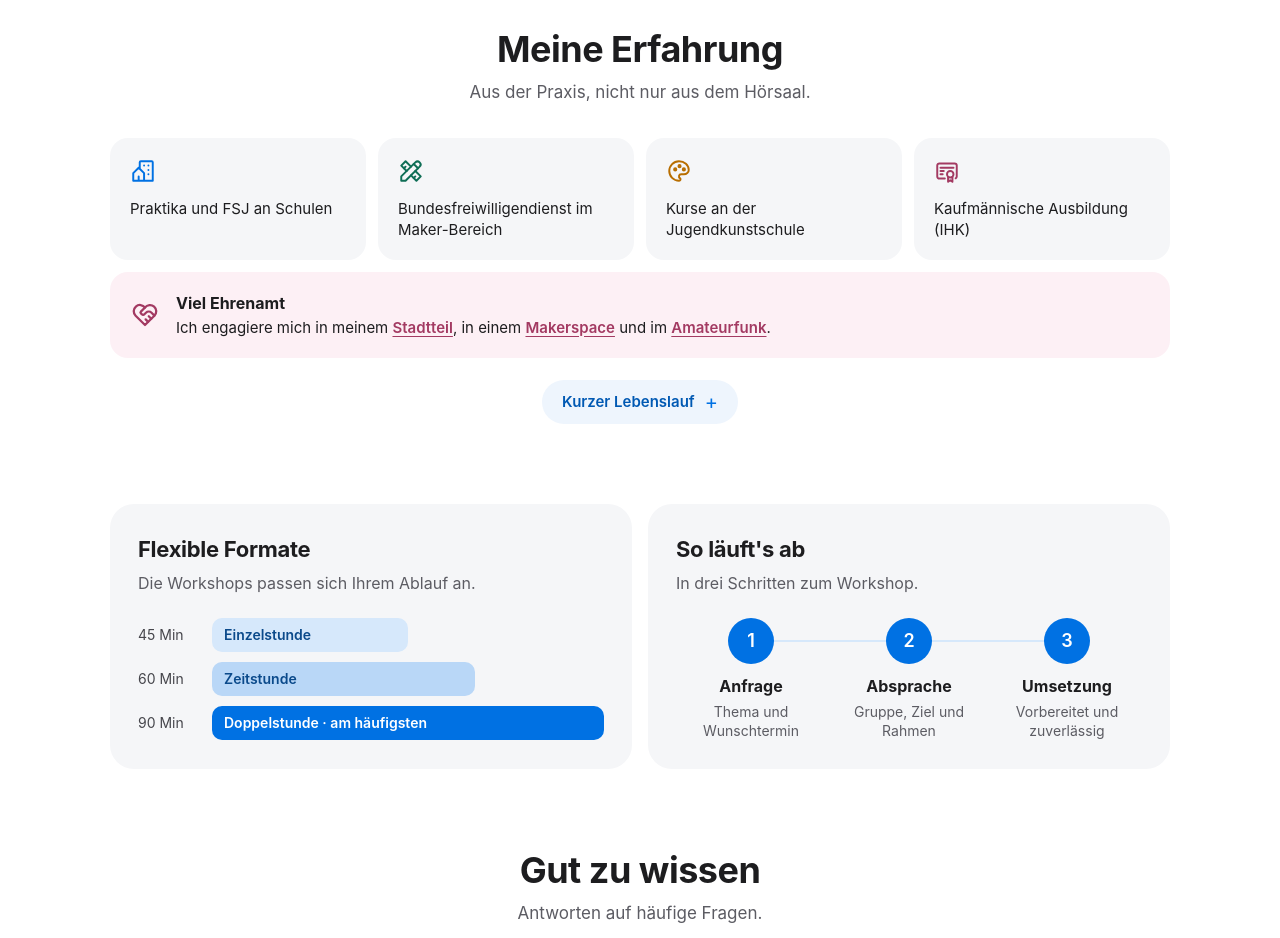
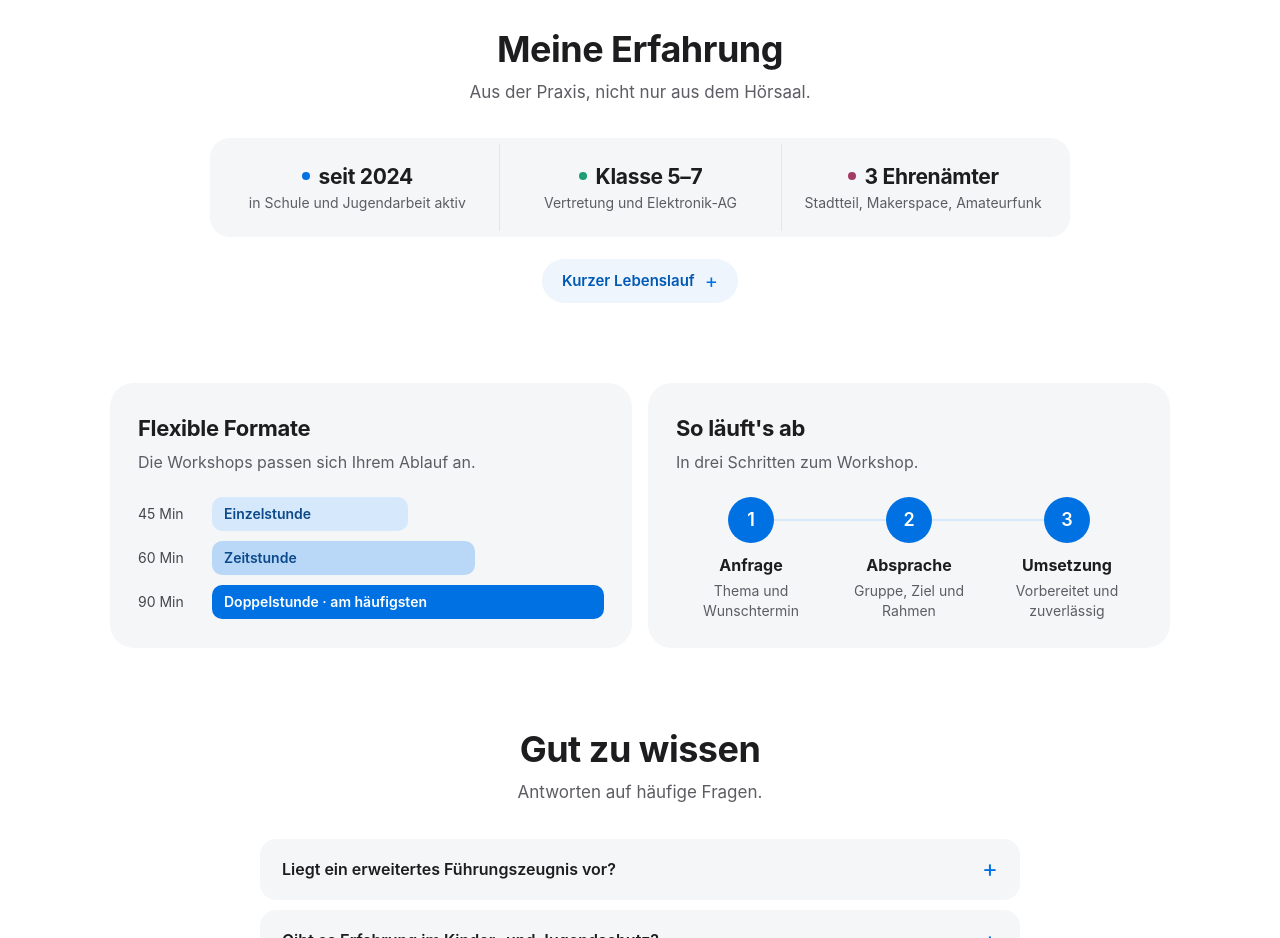
Before and after one commit to CarlRemmes/CarlRemmes.github.io, a plain HTML site: page index.html in a window 1280 px wide. Shown: the part 1520-2458 px from the top of the page. Drawn offline with Linux system fonts and the light colour scheme.

Commit message:
Erfahrung: doppelte Kacheln durch drei kurze Eckdaten ersetzt (#11)
Claude-Session: https://claude.ai/code/session_01Vhi69EVEANF59jMC9kw6M2

Co-authored-by: Claude <noreply@anthropic.com>

```diff
--- a/index.html
+++ b/index.html
@@ -17,7 +17,7 @@
 <meta name="twitter:card" content="summary_large_image">
 <link rel="icon" href="favicon.svg" type="image/svg+xml">
 <link rel="apple-touch-icon" href="apple-touch-icon.png">
-<link rel="stylesheet" href="style.css?v=a6f71449">
+<link rel="stylesheet" href="style.css?v=3162fd35">
 <script type="application/ld+json">
 {"@context":"https://schema.org","@type":"Person","name":"Carl Remmes","url":"https://carlremmes.com/","email":"mailto:business@carlremmes.com","description":"Lehramtsstudent und freier Workshop-Anbieter für Technik, Informatik und Vielfalt in Rheine, Münster und Umgebung.","knowsAbout":["Löten","Informatik","3D-Druck","Vielfalt und Diversität","Making","Nachhilfe"]}
 </script>
@@ -103,12 +103,10 @@
   <section class="wrap">
     <h2>Meine Erfahrung</h2>
     <p class="lead">Aus der Praxis, nicht nur aus dem Hörsaal.</p>
-    <div class="grid4">
-      <div class="exp"><span style="color:var(--blue)"><svg class="i" aria-hidden="true"xmlns="http://www.w3.org/2000/svg"viewBox="0 0 24 24"fill="none"stroke="currentColor"stroke-width="2"stroke-linecap="round"stroke-linejoin="round"><path stroke="none" d="M0 0h24v24H0z" fill="none"/><path d="M8 9l5 5v7h-5v-4m0 4h-5v-7l5 -5m1 1v-6a1 1 0 0 1 1 -1h10a1 1 0 0 1 1 1v17h-8" /><path d="M13 7l0 .01" /><path d="M17 7l0 .01" /><path d="M17 11l0 .01" /><path d="M17 15l0 .01" /></svg></span><p>Praktika und FSJ an Schulen</p></div>
-      <div class="exp"><span style="color:var(--green-dark)"><svg class="i" aria-hidden="true"xmlns="http://www.w3.org/2000/svg"viewBox="0 0 24 24"fill="none"stroke="currentColor"stroke-width="2"stroke-linecap="round"stroke-linejoin="round"><path stroke="none" d="M0 0h24v24H0z" fill="none"/><path d="M3 21h4l13 -13a1.5 1.5 0 0 0 -4 -4l-13 13v4" /><path d="M14.5 5.5l4 4" /><path d="M12 8l-5 -5l-4 4l5 5" /><path d="M7 8l-1.5 1.5" /><path d="M16 12l5 5l-4 4l-5 -5" /><path d="M16 17l-1.5 1.5" /></svg></span><p>Bundesfreiwilligendienst im Maker-Bereich</p></div>
-      <div class="exp"><span style="color:var(--amber-dark)"><svg class="i" aria-hidden="true"xmlns="http://www.w3.org/2000/svg"viewBox="0 0 24 24"fill="none"stroke="currentColor"stroke-width="2"stroke-linecap="round"stroke-linejoin="round"><path stroke="none" d="M0 0h24v24H0z" fill="none"/><path d="M12 21a9 9 0 0 1 0 -18c4.97 0 9 3.582 9 8c0 1.06 -.474 2.078 -1.318 2.828c-.844 .75 -1.989 1.172 -3.182 1.172h-2.5a2 2 0 0 0 -1 3.75a1.3 1.3 0 0 1 -1 2.25" /><path d="M8.5 10.5m-1 0a1 1 0 1 0 2 0a1 1 0 1 0 -2 0" /><path d="M12.5 7.5m-1 0a1 1 0 1 0 2 0a1 1 0 1 0 -2 0" /><path d="M16.5 10.5m-1 0a1 1 0 1 0 2 0a1 1 0 1 0 -2 0" /></svg></span><p>Kurse an der Jugendkunstschule</p></div>
-      <div class="exp"><span style="color:var(--pink-dark)"><svg class="i" aria-hidden="true"xmlns="http://www.w3.org/2000/svg"viewBox="0 0 24 24"fill="none"stroke="currentColor"stroke-width="2"stroke-linecap="round"stroke-linejoin="round"><path stroke="none" d="M0 0h24v24H0z" fill="none"/><path d="M15 15m-3 0a3 3 0 1 0 6 0a3 3 0 1 0 -6 0" /><path d="M13 17.5v4.5l2 -1.5l2 1.5v-4.5" /><path d="M10 19h-5a2 2 0 0 1 -2 -2v-10c0 -1.1 .9 -2 2 -2h14a2 2 0 0 1 2 2v10a2 2 0 0 1 -1 1.73" /><path d="M6 9l12 0" /><path d="M6 12l3 0" /><path d="M6 15l2 0" /></svg></span><p>Kaufmännische Ausbildung (IHK)</p></div>
-      <div class="exp wide"><svg class="i" aria-hidden="true"xmlns="http://www.w3.org/2000/svg"viewBox="0 0 24 24"fill="none"stroke="currentColor"stroke-width="2"stroke-linecap="round"stroke-linejoin="round"><path stroke="none" d="M0 0h24v24H0z" fill="none"/><path d="M19.5 12.572l-7.5 7.428l-7.5 -7.428a5 5 0 1 1 7.5 -6.566a5 5 0 1 1 7.5 6.572" /><path d="M12 6l-3.293 3.293a1 1 0 0 0 0 1.414l.543 .543c.69 .69 1.81 .69 2.5 0l1 -1a3.182 3.182 0 0 1 4.5 0l2.25 2.25" /><path d="M12.5 15.5l2 2" /><path d="M15 13l2 2" /></svg><p><b>Viel Ehrenamt</b>Ich engagiere mich in meinem <a href="https://schotthock.com" target="_blank" rel="noopener">Stadtteil</a>, in einem <a href="https://artandtech.space" target="_blank" rel="noopener">Makerspace</a> und im <a href="https://darc.de/n16" target="_blank" rel="noopener">Amateurfunk</a>.</p></div>
+    <div class="stats">
+      <div class="stat" style="--c:var(--blue)"><b>seit 2024</b><span>in Schule und Jugendarbeit aktiv</span></div>
+      <div class="stat" style="--c:var(--green)"><b>Klasse 5–7</b><span>Vertretung und Elektronik-AG</span></div>
+      <div class="stat" style="--c:var(--pink-dark)"><b>3 Ehrenämter</b><span>Stadtteil, Makerspace, Amateurfunk</span></div>
     </div>
     <details class="cv">
       <summary>Kurzer Lebenslauf</summary>
@@ -131,7 +129,6 @@
       </div>
     </details>
   </section>
-
 
   <section id="formate" class="wrap">
     <div class="split">
--- a/style.css
+++ b/style.css
@@ -78,12 +78,13 @@ h2{font-size:clamp(26px,3.4vw,36px);letter-spacing:-.5px;line-height:1.2;margin:
 @media (max-width:900px){.grid3{grid-template-columns:1fr}}
 
 /* Erfahrung */
-.grid4{display:grid;grid-template-columns:repeat(4,minmax(0,1fr));gap:12px}
-.exp{background:var(--gray-50);border-radius:18px;padding:20px}
-.exp .i{font-size:26px}
-.exp p{margin:10px 0 0;font-size:15px;line-height:1.4}
-@media (max-width:900px){.grid4{grid-template-columns:repeat(2,minmax(0,1fr))}}
-@media (max-width:560px){.grid4{grid-template-columns:1fr;gap:10px}.exp{display:flex;align-items:center;gap:14px;padding:16px 18px}.exp p{margin:0}.exp .i{flex-shrink:0}}
+.stats{display:grid;grid-template-columns:repeat(3,minmax(0,1fr));max-width:860px;margin:0 auto;background:var(--gray-50);border-radius:20px;padding:6px}
+.stat{padding:18px 16px;text-align:center}
+.stat+.stat{border-left:1px solid #E3E5EA}
+.stat b{display:inline-flex;align-items:center;gap:9px;font-size:clamp(18px,2vw,21px);letter-spacing:-.3px;line-height:1.2;color:var(--text)}
+.stat b::before{content:"";width:8px;height:8px;border-radius:50%;background:var(--c)}
+.stat span{display:block;margin-top:4px;color:var(--text-3);font-size:14px;line-height:1.4}
+@media (max-width:720px){.stats{grid-template-columns:1fr;padding:2px 18px}.stat{padding:14px 4px}.stat+.stat{border-left:0;border-top:1px solid #E3E5EA}}
 
 /* Formate und Ablauf */
 .split{display:grid;grid-template-columns:1fr 1fr;gap:16px}
@@ -121,12 +122,6 @@ details p{margin:0;padding:0 22px 18px;color:var(--text-2)}
 footer a{color:var(--text-3);margin:0 2px;display:inline-block;padding:12px 6px}
 
 /* Ehrenamt */
-.exp.wide{grid-column:1/-1;display:flex;gap:16px;align-items:center;background:#FDF0F5}
-.exp.wide .i{font-size:30px;color:var(--pink-dark)}
-.exp.wide p{margin:0}
-.exp.wide b{display:block;font-size:16px;margin-bottom:2px}
-.exp.wide a{color:var(--pink-dark);font-weight:600;text-decoration:underline;text-underline-offset:3px}
-.exp.wide a:hover{color:var(--text)}
 
 /* Fußzeile */
 footer.wrap{padding-top:40px;padding-bottom:40px;text-align:center;font-size:14px;color:var(--text-3)}
@@ -151,21 +146,6 @@ footer.wrap{padding-top:40px;padding-bottom:40px;text-align:center;font-size:14p
 .more-pink{color:var(--pink-dark)}
 @media (max-width:720px){.focus{flex-direction:column;gap:16px;padding:26px}}
 
-/* Mein Weg */
-.weg{display:grid;grid-template-columns:minmax(0,1.25fr) minmax(0,1fr);gap:48px;align-items:center;background:var(--amber-50);border-radius:28px;padding:44px}
-.weg .eyebrow{color:var(--amber-text);background:var(--amber-100)}
-.weg h2{text-align:left;margin:12px 0 14px}
-.weg p{margin:0 0 14px;color:var(--text-2);font-size:16.5px;max-width:560px}
-.weg .weg-quote{margin:22px 0 0;padding-left:16px;border-left:4px solid var(--amber);color:var(--text);font-size:clamp(19px,2.2vw,22px);font-weight:700;letter-spacing:-.3px}
-.weg-path{list-style:none;margin:0;padding:22px 26px;background:#fff;border-radius:22px;position:relative}
-.weg-path li{position:relative;display:flex;align-items:flex-start;gap:16px;padding:12px 0}
-.weg-path li:not(:last-child)::after{content:"";position:absolute;left:11px;top:40px;bottom:-12px;border-left:2px dashed #D8CDBD}
-.weg-path .dot{flex-shrink:0;width:24px;height:24px;margin-top:1px;box-sizing:border-box;border-radius:50%;border:5px solid var(--c);background:#fff}
-.weg-path b{display:block;font-size:16.5px;line-height:1.3}
-.weg-path small{display:block;margin-top:2px;font-size:14px;color:var(--text-3)}
-.weg-path .ziel .dot{background:var(--blue);border-color:var(--blue-100)}
-.weg-path .ziel b{color:var(--blue-text)}
-@media (max-width:820px){.weg{grid-template-columns:1fr;gap:28px;padding:30px 22px}}
 
 /* Nachhilfe-Hinweis */
 .aside{display:flex;gap:10px;align-items:center;justify-content:center;max-width:620px;margin:48px auto 0;padding:14px 20px;border:1px solid #E3E5EA;border-radius:18px;font-size:15px;color:var(--text-2);text-align:left}
```
Also changed, not shown: 404.html (+1 -1 lines), datenschutz.html (+1 -1 lines), impressum.html (+1 -1 lines).
